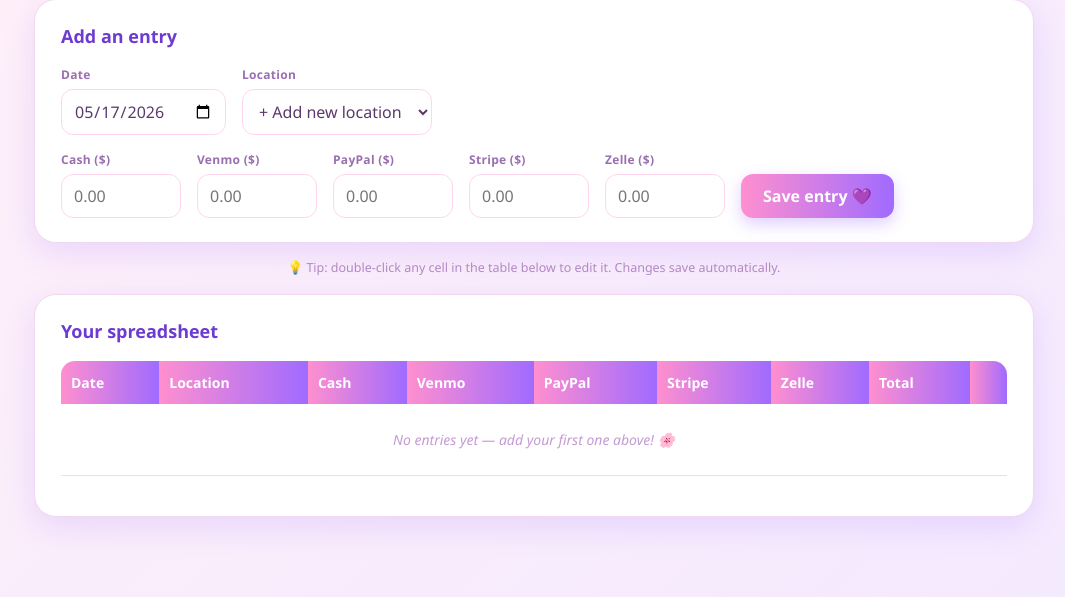
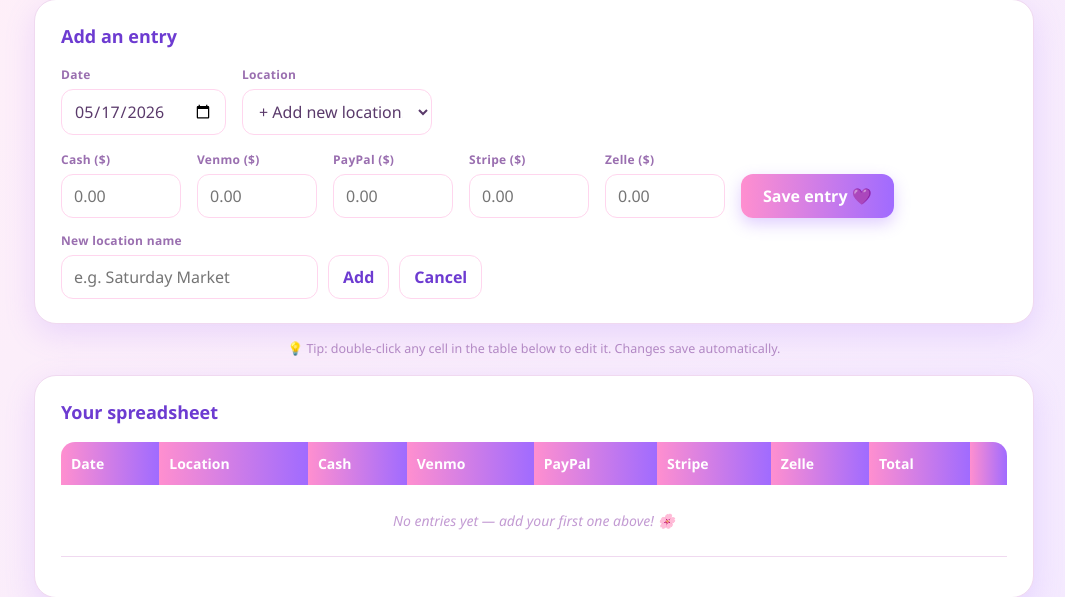
Before and after one commit to Rsan0948/XanderSpreadsheetEnter, a Flask app: page / in a window 1280 px wide. Shown: the part 125-722 px from the top of the page, without its empty margins (106-1171 px from the left). Run offline with Flask 3, Linux system fonts and the light colour scheme; data that the repository does not hold is empty.

Commit message:
Fix: cannot add the first location from the dropdown
When no locations existed yet, "+ Add new location…" was the only
option and therefore already selected, so picking it fired no change
event and the name box never appeared - leaving no way to add the
first location.

Visibility of the add-location box is now driven by a syncLocUI()
helper that shows it whenever "+ Add new" is selected OR there are
no locations yet, instead of relying solely on the change event.
Verified with a jsdom test covering the empty-state bug and the
existing-locations regression cases.

https://claude.ai/code/session_01STQpFMdd4hTKHJ2iUUpsxq

```diff
--- a/templates/index.html
+++ b/templates/index.html
@@ -290,6 +290,16 @@ function renderForm() {
       <input class="amount" id="amt-${m}" type="number" min="0" step="0.01" placeholder="0.00">`;
     wrap.appendChild(f);
   });
+
+  syncLocUI();
+}
+
+function syncLocUI(focusInput) {
+  const sel = document.getElementById("f-location");
+  const row = document.getElementById("add-loc-row");
+  const needAdd = sel.value === ADD_NEW || STATE.locations.length === 0;
+  row.classList.toggle("show", needAdd);
+  if (needAdd && focusInput) document.getElementById("new-loc").focus();
 }
 
 function renderGrid() {
@@ -424,20 +434,13 @@ async function removeRow(idx, row) {
   }
 }
 
-document.getElementById("f-location").addEventListener("change", e => {
-  const row = document.getElementById("add-loc-row");
-  if (e.target.value === ADD_NEW) {
-    row.classList.add("show");
-    document.getElementById("new-loc").focus();
-  } else {
-    row.classList.remove("show");
-  }
-});
+document.getElementById("f-location").addEventListener("change", () => syncLocUI(true));
 
 document.getElementById("cancel-loc").addEventListener("click", () => {
-  document.getElementById("add-loc-row").classList.remove("show");
   const sel = document.getElementById("f-location");
   sel.value = STATE.locations[0] || ADD_NEW;
+  document.getElementById("new-loc").value = "";
+  syncLocUI();
 });
 
 document.getElementById("confirm-loc").addEventListener("click", async () => {
@@ -450,10 +453,10 @@ document.getElementById("confirm-loc").addEventListener("click", async () => {
   });
   const data = await res.json();
   STATE.locations = data.locations;
+  document.getElementById("new-loc").value = "";
   renderForm();
   document.getElementById("f-location").value = name;
-  document.getElementById("add-loc-row").classList.remove("show");
-  document.getElementById("new-loc").value = "";
+  syncLocUI();
   toast("Location added ✨");
 });
 
```
